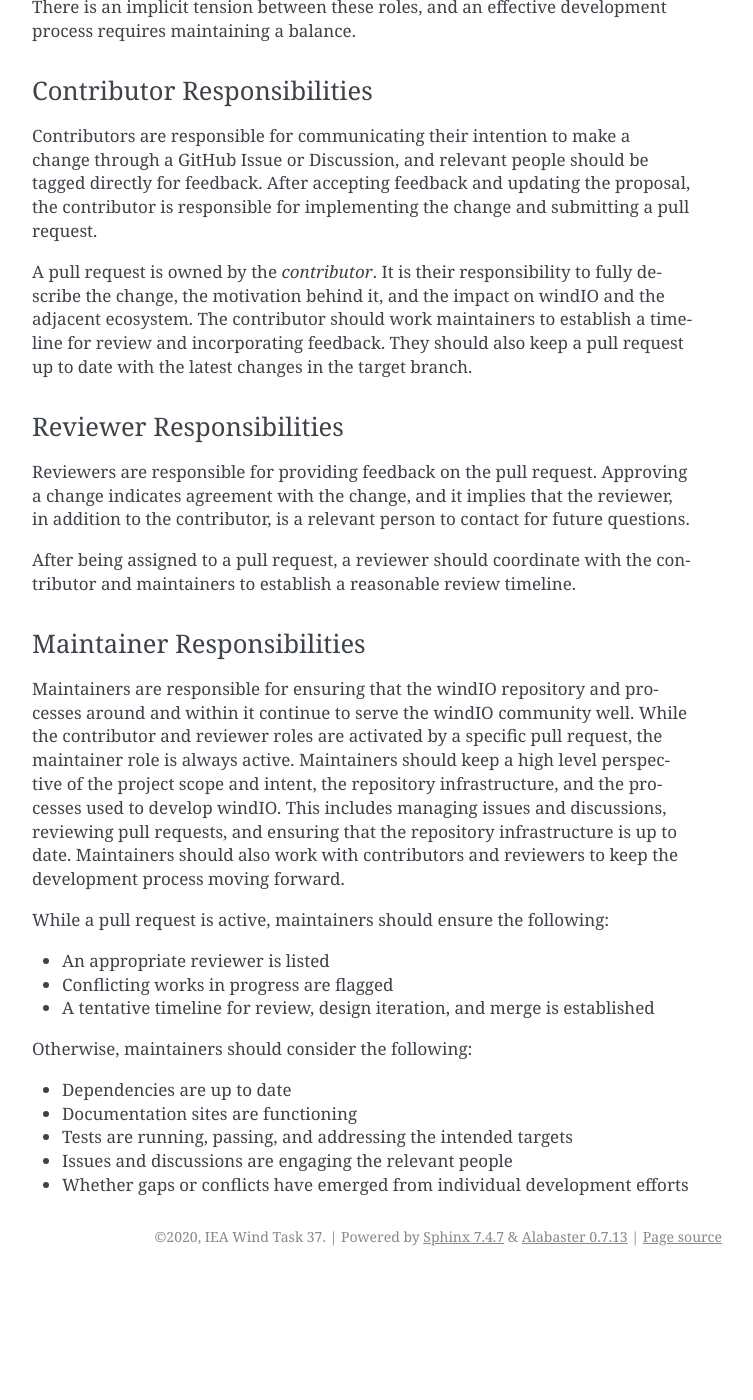
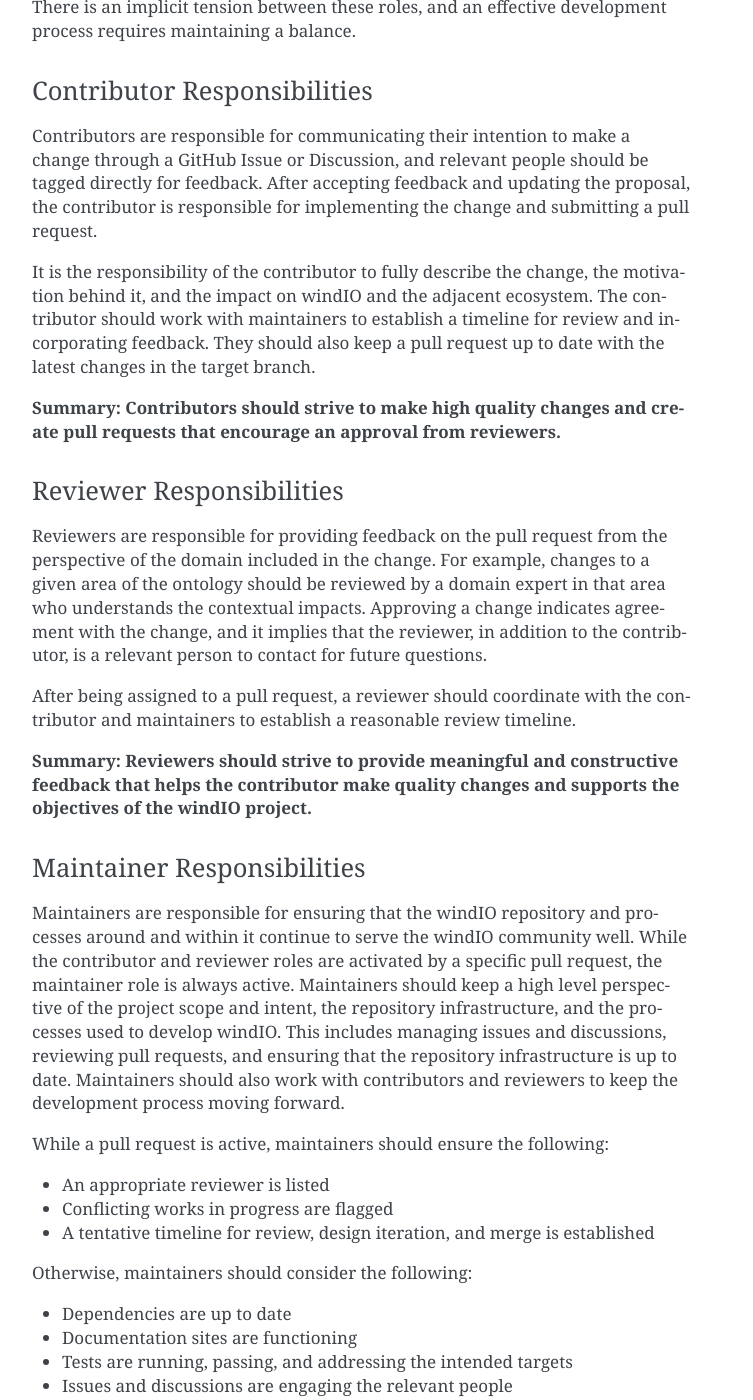
Before and after one commit to IEAWindTask37/windIO, a Sphinx documentation site: the page built from docs/source/developer_guide.rst, in a window 1280 px wide and 1400 px high, scrolled down 2350 px. Shown: the whole window, without its empty margins (388-1141 px from the left). Built offline with Sphinx 7.4.7, drawn with Linux system fonts in a browser that asks for light colours; before the commit the page ends 3626 px from its top, so only the background shows below that; some of the changed text lies outside the part shown.

Commit message:
Expand roles

```diff
--- a/docs/source/developer_guide.rst
+++ b/docs/source/developer_guide.rst
@@ -124,21 +124,27 @@
 After accepting feedback and updating the proposal, the contributor is responsible for
 implementing the change and submitting a pull request.
 
-A pull request is owned by the *contributor*.
-It is their responsibility to fully describe the change, the motivation behind it, and the
-impact on windIO and the adjacent ecosystem.
-The contributor should work maintainers to establish a timeline for review and
+It is the responsibility of the contributor to fully describe the change,
+the motivation behind it, and the impact on windIO and the adjacent ecosystem.
+The contributor should work with maintainers to establish a timeline for review and
 incorporating feedback.
 They should also keep a pull request up to date with the latest changes in the target branch.
 
+**Summary: Contributors should strive to make high quality changes and create pull requests that encourage an approval from reviewers.**
+
 Reviewer Responsibilities
 -------------------------
-Reviewers are responsible for providing feedback on the pull request.
+Reviewers are responsible for providing feedback on the pull request from the perspective
+of the domain included in the change.
+For example, changes to a given area of the ontology should be reviewed by a domain expert
+in that area who understands the contextual impacts.
 Approving a change indicates agreement with the change, and it implies that the reviewer,
 in addition to the contributor, is a relevant person to contact for future questions.
 
 After being assigned to a pull request, a reviewer should coordinate with the contributor and
 maintainers to establish a reasonable review timeline.
+
+**Summary: Reviewers should strive to provide meaningful and constructive feedback that helps the contributor make quality changes and supports the objectives of the windIO project.**
 
 
 Maintainer Responsibilities
@@ -167,3 +173,5 @@
 - Tests are running, passing, and addressing the intended targets
 - Issues and discussions are engaging the relevant people
 - Whether gaps or conflicts have emerged from individual development efforts
+
+**Summary: Maintainers should steer the collaborative development process and provide reviews that support the objectives of the windIO project.**
```
